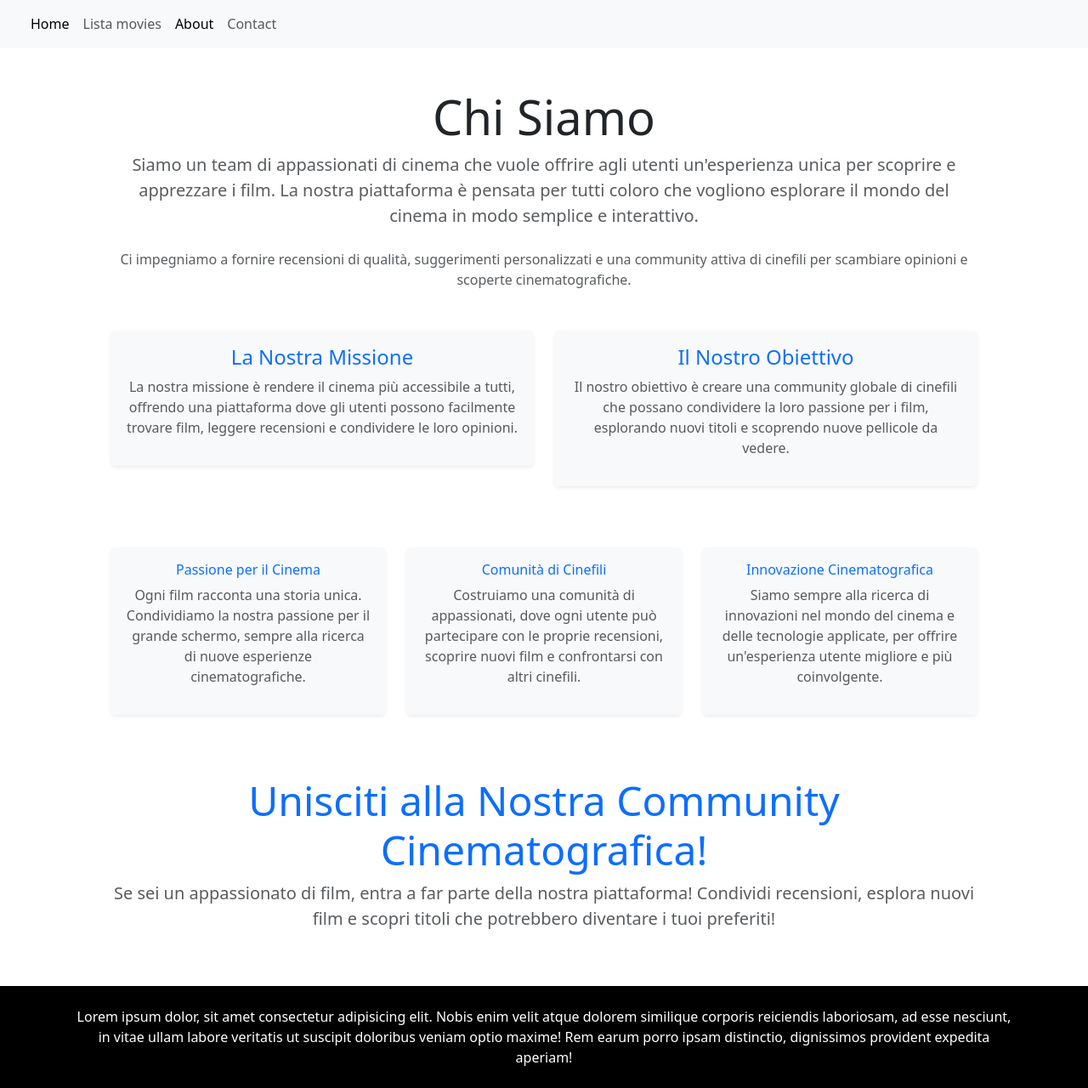
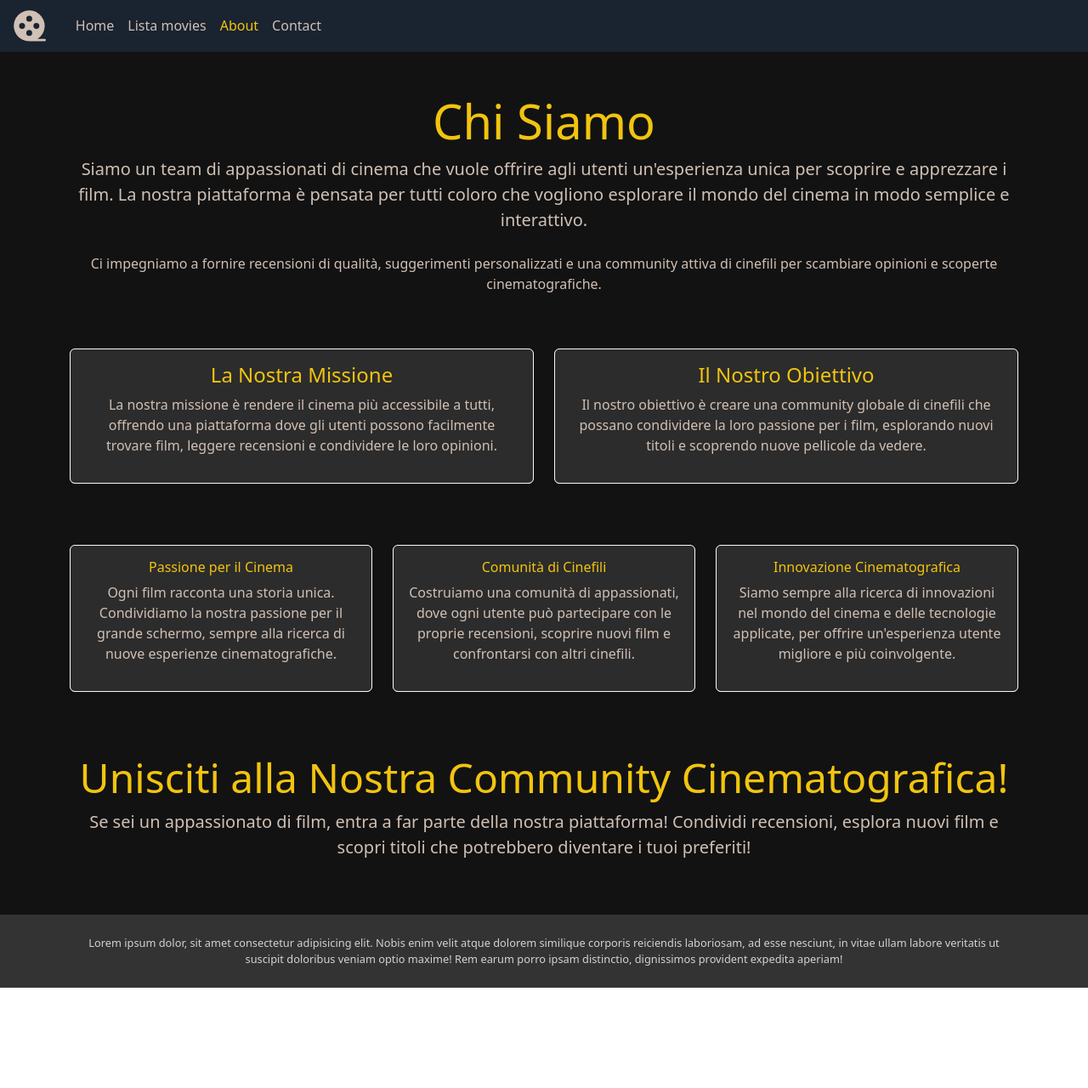
Before and after one commit to daviderigamonti1/webapp-react, a React (Vite) app: page /about in a window 1280 px wide. Shown: the whole page at 85% size. After the commit the page ends 1162 px from the top, so only its background shows below. Built offline with nearby package versions, Linux system fonts and the light colour scheme; no server answers.

Commit message:
added pagination and improved navigation logic

```diff
--- a/src/components/CardMovie.jsx
+++ b/src/components/CardMovie.jsx
@@ -5,12 +5,12 @@ function CardMovie({ movie }) {
         return <div>Loading...</div>
     }
     return (
-        <div className="card" style={{ width: '18rem' }}>
+        <div className="card" style={{ width: '15rem' }}>
             <img src={movie.image} className="card-img-top" alt={movie.title} />
-            <div className="card-body">
+            <div className="card-body text-center">
                 <h5 className="card-title">{movie.title}</h5>
                 <p className="card-text">{movie.abstract}</p>
-                <Link to={`/movies/${movie.id}`} className="btn btn-primary">
+                <Link to={`/movies/${movie.id}`} className="btn">
                     Dettagli
                 </Link>
             </div>
--- a/src/components/Footer.jsx
+++ b/src/components/Footer.jsx
@@ -1,7 +1,7 @@
 function Footer() {
     return (
         <footer className="p-4">
-            <div className="tetx-footer text-center container">Lorem ipsum dolor, sit amet consectetur adipisicing elit. Nobis enim velit atque dolorem similique corporis reiciendis laboriosam, ad esse nesciunt, in vitae ullam labore veritatis ut suscipit doloribus veniam optio maxime! Rem earum porro ipsam distinctio, dignissimos provident expedita aperiam!</div>
+            <div className="text-center container">Lorem ipsum dolor, sit amet consectetur adipisicing elit. Nobis enim velit atque dolorem similique corporis reiciendis laboriosam, ad esse nesciunt, in vitae ullam labore veritatis ut suscipit doloribus veniam optio maxime! Rem earum porro ipsam distinctio, dignissimos provident expedita aperiam!</div>
         </footer>
     )
 }
--- a/src/components/Header.jsx
+++ b/src/components/Header.jsx
@@ -1,24 +1,31 @@
 import { useState } from "react";
 import { NavLink } from "react-router-dom";
+import { PiFilmReelFill } from "react-icons/pi";
 
 function Header() {
     const [show, setShow] = useState(false);
+
     function toggleNav() {
         show ? setShow(false) : setShow(true);
     }
+
+    //function handleSearch(e) {
+    //e.preventDefault()
+    //}
+
     return (
         <header>
-            <nav className="navbar navbar-expand-lg bg-body-tertiary">
+            <nav className="navbar navbar-expand-lg">
                 <div className="container-fluid">
-                    <a className="navbar-brand" href="#"><img src="" alt="" /></a>
+                    <div id="logo"><PiFilmReelFill /></div>
                     <button className="navbar-toggler" type="button" data-bs-toggle="collapse" data-bs-target="#navbarNav" aria-controls="navbarNav" aria-expanded="false" aria-label="Toggle navigation"
                         onClick={toggleNav}>
                         <span className="navbar-toggler-icon"></span>
                     </button>
                     <div className={`collapse navbar-collapse ${show ? "show" : ""}`} id="navbarNav">
-                        <ul className="navbar-nav">
+                        <ul className="navbar-nav ps-4">
                             <li className="nav-item">
-                                <NavLink className="nav-link active" aria-current="page" to="/">
+                                <NavLink className="nav-link" aria-current="page" to="/">
                                     Home
                                 </NavLink>
                             </li>
@@ -38,6 +45,10 @@ function Header() {
                                 </NavLink>
                             </li>
                         </ul>
+                        {/*<form className="d-flex" role="search" onSubmit={handleSearch}>
+                            <input className="form-control me-2" type="search" name="search" onChange={handleiInput} placeholder="Search" aria-label="Search">
+                                <button className="btn btn-outline-success" type="submit">Search</button>
+                        </input></form>*/}
                     </div>
                 </div>
             </nav>
--- a/src/components/Reviews.jsx
+++ b/src/components/Reviews.jsx
@@ -10,7 +10,7 @@ function Reviews({ movieDetails, movieId, deleteReview }) {
     return (
         <div className="row g-3">
             {movieDetails.reviews.map((review) => (
-                <div className="col-12 p-2 m-2 border position-relative" key={review.id}>
+                <div className="col-12 p-2 ml-2 border position-relative review-container" key={review.id}>
                     <Bin
                         movieId={movieId}
                         reviewId={review.id}
--- a/src/context/GlobalContext.jsx
+++ b/src/context/GlobalContext.jsx
@@ -1,4 +1,4 @@
-import { useContext, createContext, useState, useEffect } from "react";
+import { useContext, createContext, useState } from "react";
 import axios from "axios";
 
 import Loader from "../components/Loader";
@@ -9,16 +9,15 @@ const apiUrl = import.meta.env.VITE_API_URL;
 const GlobalProvider = ({ children }) => {
     const [movies, setMovies] = useState([]);
     const [isLoading, setIsLoading] = useState(false);
-
-    useEffect(() => {
-        getData();
-    }, []);
+    const [numPages, setNumPages] = useState(0);
+    const [page, setPage] = useState(1);
 
     function getData() {
         setIsLoading(true);
         axios
-            .get(apiUrl + "/movies")
+            .get(apiUrl + "/movies", { params: { page } })
             .then((res) => {
+                setNumPages(Math.ceil(res.data.count / 2));
                 setMovies(res.data.items);
             })
             .catch((err) => {
@@ -30,7 +29,7 @@ const GlobalProvider = ({ children }) => {
     }
 
     return (
-        <GlobalContext.Provider value={{ movies, setMovies, getData, isLoading }}>
+        <GlobalContext.Provider value={{ movies, setMovies, getData, isLoading, page, setPage, numPages, setNumPages }}>
             {children}
         </GlobalContext.Provider>
     )
--- a/src/index.css
+++ b/src/index.css
@@ -18,13 +18,10 @@
     border-radius: 10px;
 }
 
-.text-footer {
-    font-size: 0.6em;
-}
-
 footer {
-    background-color: black;
-    color: white;
+    background-color: #333333;
+    color: #D3D3D3;
+    font-size: 0.8em;
 }
 
 .bin {
@@ -43,8 +40,83 @@ h2 {
 
 .card {
     border-radius: 10px;
+    overflow: hidden;
 }
 
 .card-body {
     background-color: #f8f9fa;
 }
+
+#logo {
+    font-size: 2.8em;
+    text-align: center;
+    line-height: 18px;
+}
+
+#home {
+    background-image: url(/public/img/background.jpg);
+    background-size: cover;
+    background-position: center;
+    filter: brightness(1.2) contrast(1.1);
+    height: 100%;
+}
+
+header {
+    background-color: #1A2330;
+    color: #D0C0B5;
+}
+
+.navbar .nav-link {
+    color: #D0C0B5;
+}
+
+.navbar .nav-link.active {
+    color: #F1C40F;
+}
+
+h1,
+h2,
+h3,
+.card-title {
+    color: #F1C40F;
+}
+
+p {
+    color: #D0C0B5
+}
+
+.btn {
+    background-color: #9B1B30;
+    color: #FFFFFF;
+}
+
+main {
+    background-color: #121212;
+    color: white;
+}
+
+.card-body {
+    background-color: #2C2C2C;
+}
+
+.btn:hover {
+    background-color: #F1C40F;
+}
+
+.icon-container {
+    background-color: #121212;
+    color: #F1C40F;
+    height: 30px;
+    width: 30px;
+    border-radius: 20px;
+    box-shadow: 0 4px 6px rgba(0, 0, 0, 0.2);
+    cursor: pointer;
+    position: absolute;
+    top: 33%;
+    left: 46.5%;
+}
+
+.review-container .bin {
+    color: #9B1B30;
+    background-color: #12121200;
+}
--- a/src/pages/About.jsx
+++ b/src/pages/About.jsx
@@ -1,62 +1,58 @@
 function About() {
     return (
         <div className="container">
-            <div className="text-center mb-5">
+            <div className="text-center py-5">
                 <h1 className="display-4 font-weight-bold">Chi Siamo</h1>
-                <p className="lead text-muted mb-4">Siamo un team di appassionati di cinema che vuole offrire agli utenti un'esperienza unica per scoprire e apprezzare i film. La nostra piattaforma è pensata per tutti coloro che vogliono esplorare il mondo del cinema in modo semplice e interattivo.</p>
-                <p className="text-muted">Ci impegniamo a fornire recensioni di qualità, suggerimenti personalizzati e una community attiva di cinefili per scambiare opinioni e scoperte cinematografiche.</p>
+                <p className="lead mb-4">Siamo un team di appassionati di cinema che vuole offrire agli utenti un'esperienza unica per scoprire e apprezzare i film. La nostra piattaforma è pensata per tutti coloro che vogliono esplorare il mondo del cinema in modo semplice e interattivo.</p>
+                <p>Ci impegniamo a fornire recensioni di qualità, suggerimenti personalizzati e una community attiva di cinefili per scambiare opinioni e scoperte cinematografiche.</p>
             </div>
             <div className="row mb-5">
                 <div className="col-md-6 mb-4">
                     <div className="card shadow-sm border-light rounded">
                         <div className="card-body">
-                            <h2 className="text-primary text-center">La Nostra Missione</h2>
-                            <p className="text-muted text-center">La nostra missione è rendere il cinema più accessibile a tutti, offrendo una piattaforma dove gli utenti possono facilmente trovare film, leggere recensioni e condividere le loro opinioni.</p>
+                            <h2 className="text-center">La Nostra Missione</h2>
+                            <p className="text-center">La nostra missione è rendere il cinema più accessibile a tutti, offrendo una piattaforma dove gli utenti possono facilmente trovare film, leggere recensioni e condividere le loro opinioni.</p>
                         </div>
                     </div>
                 </div>
                 <div className="col-md-6 mb-4">
                     <div className="card shadow-sm border-light rounded">
                         <div className="card-body">
-                            <h2 className="text-primary text-center">Il Nostro Obiettivo</h2>
-                            <p className="text-muted text-center">Il nostro obiettivo è creare una community globale di cinefili che possano condividere la loro passione per i film, esplorando nuovi titoli e scoprendo nuove pellicole da vedere.</p>
+                            <h2 className="text-center">Il Nostro Obiettivo</h2>
+                            <p className="text-center">Il nostro obiettivo è creare una community globale di cinefili che possano condividere la loro passione per i film, esplorando nuovi titoli e scoprendo nuove pellicole da vedere.</p>
                         </div>
                     </div>
                 </div>
             </div>
-
-            {/* Sezione Valori */}
             <div className="row text-center mb-5">
                 <div className="col-md-4 mb-4">
                     <div className="card shadow-sm border-light rounded">
                         <div className="card-body">
-                            <h3 className="text-primary">Passione per il Cinema</h3>
-                            <p className="text-muted">Ogni film racconta una storia unica. Condividiamo la nostra passione per il grande schermo, sempre alla ricerca di nuove esperienze cinematografiche.</p>
+                            <h3>Passione per il Cinema</h3>
+                            <p>Ogni film racconta una storia unica. Condividiamo la nostra passione per il grande schermo, sempre alla ricerca di nuove esperienze cinematografiche.</p>
                         </div>
                     </div>
                 </div>
                 <div className="col-md-4 mb-4">
                     <div className="card shadow-sm border-light rounded">
                         <div className="card-body">
-                            <h3 className="text-primary">Comunità di Cinefili</h3>
-                            <p className="text-muted">Costruiamo una comunità di appassionati, dove ogni utente può partecipare con le proprie recensioni, scoprire nuovi film e confrontarsi con altri cinefili.</p>
+                            <h3>Comunità di Cinefili</h3>
+                            <p>Costruiamo una comunità di appassionati, dove ogni utente può partecipare con le proprie recensioni, scoprire nuovi film e confrontarsi con altri cinefili.</p>
                         </div>
                     </div>
                 </div>
                 <div className="col-md-4 mb-4">
                     <div className="card shadow-sm border-light rounded">
                         <div className="card-body">
-                            <h3 className="text-primary">Innovazione Cinematografica</h3>
-                            <p className="text-muted">Siamo sempre alla ricerca di innovazioni nel mondo del cinema e delle tecnologie applicate, per offrire un'esperienza utente migliore e più coinvolgente.</p>
+                            <h3>Innovazione Cinematografica</h3>
+                            <p>Siamo sempre alla ricerca di innovazioni nel mondo del cinema e delle tecnologie applicate, per offrire un'esperienza utente migliore e più coinvolgente.</p>
                         </div>
                     </div>
                 </div>
             </div>
-
-            {/* Sezione Finale con Invito */}
-            <div className="text-center mt-5">
-                <h2 className="display-5 text-primary">Unisciti alla Nostra Community Cinematografica!</h2>
-                <p className="lead text-muted">Se sei un appassionato di film, entra a far parte della nostra piattaforma! Condividi recensioni, esplora nuovi film e scopri titoli che potrebbero diventare i tuoi preferiti!</p>
+            <div className="text-center pb-5">
+                <h2 className="display-5">Unisciti alla Nostra Community Cinematografica!</h2>
+                <p className="lead">Se sei un appassionato di film, entra a far parte della nostra piattaforma! Condividi recensioni, esplora nuovi film e scopri titoli che potrebbero diventare i tuoi preferiti!</p>
             </div>
         </div>
     );
--- a/src/pages/DefaultLayout.jsx
+++ b/src/pages/DefaultLayout.jsx
@@ -11,7 +11,7 @@ function DefaultLayout() {
         <>
             <Header />
             {isLoading && <Loader />}
-            <main className="container p-5">
+            <main>
                 <Outlet />
             </main>
             <Footer />
```
Also changed, not shown: src/components/Pager.jsx (added, +37 -0 lines), src/pages/Contact.jsx (+5 -5 lines), src/pages/Home.jsx (+12 -1 lines), src/pages/Movies.jsx (+24 -5 lines), public/img/background.jpg (added).
